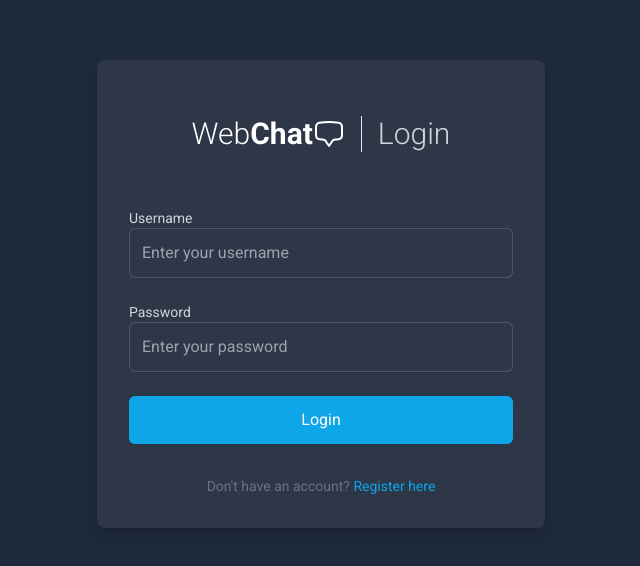
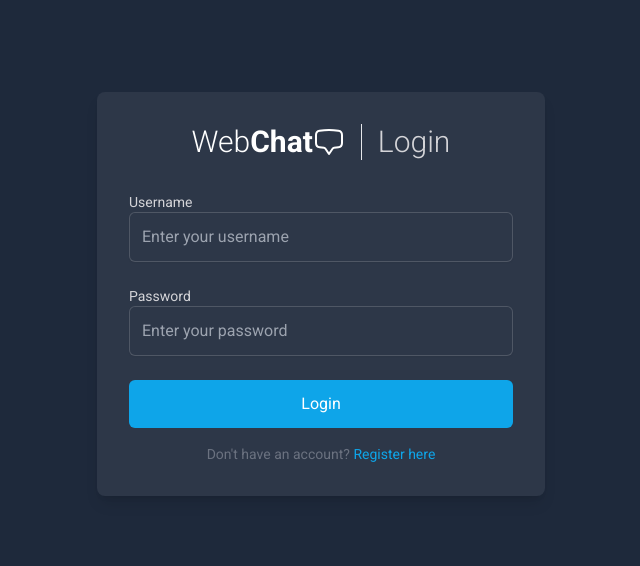
Before and after one commit to higorabreu/webchat-client, an Angular app: page /login in a window 1280 px wide. Shown: the part 106-672 px from the top of the page, without its empty margins (319-959 px from the left). Built offline with nearby package versions, Linux system fonts and the light colour scheme.

Commit message:
style: adjust login and register components padding

```diff
--- a/src/app/components/auth/login/login.component.html
+++ b/src/app/components/auth/login/login.component.html
@@ -1,6 +1,6 @@
 <div class="flex items-center justify-center h-screen">
-    <div class="max-w-md w-full p-8 bg-secondary rounded-lg shadow-lg space-y-8">
-        <div class="flex flex-col md:flex-row md:justify-center items-center px-4 py-6">
+    <div class="max-w-md w-full p-8 bg-secondary rounded-lg shadow-lg">
+        <div class="flex flex-col md:flex-row md:justify-center items-center pb-8">
             <div class="flex flex-row items-center md:pr-4 md:border-r border-b md:border-b-0">
                 <h1 class="text-3xl font-light text-white">Web</h1>
                 <h1 class="text-3xl font-bold text-white">Chat</h1>
--- a/src/app/components/auth/register/register.component.html
+++ b/src/app/components/auth/register/register.component.html
@@ -1,6 +1,6 @@
 <div class="flex items-center justify-center h-screen">
     <div class="w-full max-w-4xl p-8 bg-secondary rounded-lg shadow-lg">
-        <div class="flex flex-col md:flex-row md:justify-center items-center px-4 py-6">
+        <div class="flex flex-col md:flex-row md:justify-center items-center pb-8">
             <div class="flex flex-row items-center md:pr-4 md:border-r border-b md:border-b-0">
                 <h1 class="text-3xl font-light text-white">Web</h1>
                 <h1 class="text-3xl font-bold text-white">Chat</h1>
```
